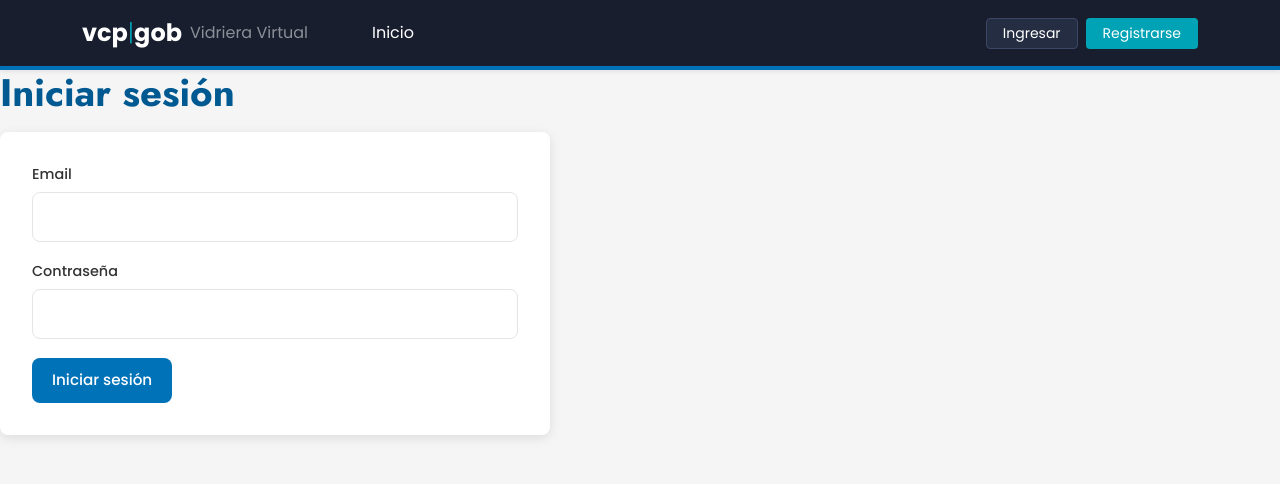
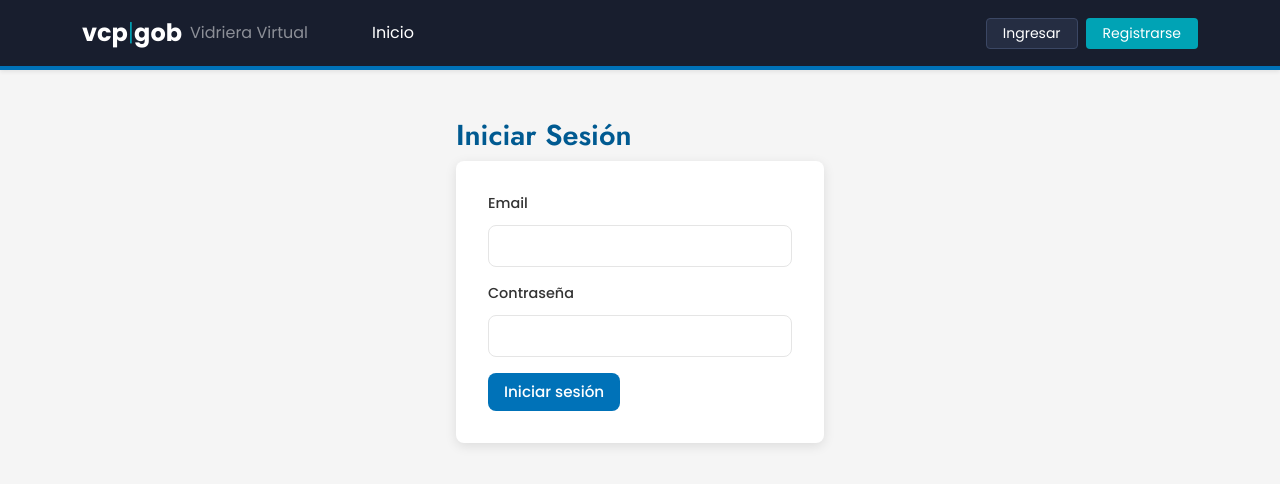
Before and after one commit to gustavoloyola287/vidriera-emprendedores, a React (Vite) app in the folder frontend/: page /login in a window 1280 px wide. Shown: the top 484 px of the page. Built offline with nearby package versions, Linux system fonts and the light colour scheme.

Commit message:
update frontend

```diff
--- a/frontend/src/App.tsx
+++ b/frontend/src/App.tsx
@@ -1,31 +1,27 @@
-import { BrowserRouter, Routes, Route } from "react-router-dom";
 
-import Navbar from './components/Navbar';
-import Home from "./page/Home";
-import Login from "./page/Login";
-import RegistroEmprendedor from "./page/RegistroEmprendedor";
-import DetalleEmprendedor from "./page/DetalleEmprendedor";
+import React from 'react';
+import { BrowserRouter, Routes, Route } from 'react-router-dom';
+import { AuthProvider } from './Context/AuthContext';
+import Navbar from './Components/Navbar';
+import Home from './Page/Home';
+import Login from './Page/Login';
+import RegistroEmprendedor from './Page/RegistroEmprendedor';
+import DetalleEmprendedor from './Page/DetalleEmprendedor';
 
 function App() {
     return (
+    <AuthProvider>
         <BrowserRouter>
-            <Navbar />
-            <Routes>
-                <Route path="/" element={<Home />} />
+        <Navbar />
 
-                <Route path="/login" element={<Login />} />
-
-                <Route
-                    path="/registro"
-                    element={<RegistroEmprendedor />}
-                />
-
-                <Route
-                    path="/emprendedor/:id"
-                    element={<DetalleEmprendedor />}
-                />
+        <Routes>
+            <Route path="/" element={<Home />} />
+            <Route path="/login" element={<Login />} />
+            <Route path="/registro" element={<RegistroEmprendedor />} />
+            <Route path="/emprendedor/:id" element={<DetalleEmprendedor />} />
             </Routes>
         </BrowserRouter>
+        </AuthProvider>
     );
 }
 
--- a/frontend/src/Components/Navbar.tsx
+++ b/frontend/src/Components/Navbar.tsx
@@ -1,25 +1,17 @@
 import React from 'react';
 import { Link, useNavigate } from 'react-router-dom';
+import { useAuth } from '../Context/AuthContext';
 
-interface NavbarProps {
-  user?: {
-    nombre?: string;
-    email?: string;
-    rol?: string;
-  } | null;
-  onLogout?: () => void;
-}
-
-export const Navbar: React.FC<NavbarProps> = ({ user, onLogout }) => {
+export const Navbar: React.FC = () => {
+  const { isAuthenticated, logout } = useAuth();
   const navigate = useNavigate();
 
   const handleLogout = () => {
-    if (onLogout) onLogout();
+    logout();
     navigate('/login');
   };
 
   return (
-    // Agregamos navbar-dark y data-bs-theme="dark" para que el botón hamburguesa se vuelva blanco
     <nav
       className="navbar navbar-expand-lg navbar-dark sticky-top shadow-sm"
       data-bs-theme="dark"
@@ -30,13 +22,12 @@ export const Navbar: React.FC<NavbarProps> = ({ user, onLogout }) => {
         {/* Logo estilo VCP | gob */}
         <Link to="/" className="navbar-brand fw-bold fs-4 d-flex align-items-center text-white text-decoration-none">
           vcp<span style={{ color: '#00A3B5', fontWeight: '300' }}>|</span>gob
-          {/* Cambiamos a text-white-50 para que resalte claramente en el fondo oscuro */}
           <span className="fs-6 text-white-50 ms-2 d-none d-sm-inline fw-normal">
             Vidriera Virtual
           </span>
         </Link>
 
-        {/* Botón Hamburguesa ajustado para fondo oscuro */}
+        {/* Botón Hamburguesa para Mobile */}
         <button
           className="navbar-toggler border-0 focus-ring-none"
           type="button"
@@ -59,20 +50,10 @@ export const Navbar: React.FC<NavbarProps> = ({ user, onLogout }) => {
             </li>
           </ul>
 
-          {/* Estado de Autenticación */}
+          {/* Estado de Autenticación Condicional */}
           <div className="d-flex align-items-lg-center flex-column flex-lg-row gap-2 mt-2 mt-lg-0">
-            {user ? (
+            {isAuthenticated ? (
               <>
-                <span className="badge rounded-pill text-white bg-secondary bg-opacity-20 px-3 py-2 border border-secondary align-self-start align-self-lg-center">
-                  {user.nombre || user.email}
-                </span>
-
-                {user.rol === 'ADMIN' && (
-                  <Link to="/admin" className="btn btn-outline-light btn-sm w-100 w-lg-auto">
-                    Panel Admin
-                  </Link>
-                )}
-
                 <Link to="/mis-productos" className="btn btn-outline-light btn-sm w-100 w-lg-auto">
                   Mis Productos
                 </Link>
--- /dev/null
+++ b/frontend/src/Context/AuthContext.tsx
@@ -0,0 +1,49 @@
+import React, { useState, createContext, useEffect, useContext, type ReactNode } from "react";
+
+// 1. Tipado
+interface AuthContextType {
+    token: string | null;
+    isAuthenticated: boolean;
+    login: (token: string) => void;
+    logout: () => void;
+}
+
+// 2. Creación del contexto
+const AuthContext = createContext<AuthContextType | undefined>(undefined);
+
+// 3. Proveedor (AuthProvider)
+export const AuthProvider: React.FC<{ children: ReactNode }> = ({ children }) => {
+const [token, setToken] = useState<string | null>(null);
+
+useEffect(() => {
+        const storedToken = localStorage.getItem("token");
+        if (storedToken) setToken(storedToken);
+    }, []);
+
+    const login = (newToken: string) => {
+        localStorage.setItem("token", newToken);
+        setToken(newToken);
+    };
+
+const logout = () => {
+    localStorage.removeItem("token");
+    setToken(null);
+};
+
+const isAuthenticated = token !== null;
+
+return (
+    <AuthContext.Provider value={{ token, isAuthenticated, login, logout }}>
+    {children}
+    </AuthContext.Provider>
+);
+};
+
+// 4. Hook personalizado (AQUÍ ES DONDE SE DECLARA Y EXPORTA)
+export const useAuth = () => {
+const context = useContext(AuthContext);
+if (!context) {
+    throw new Error("useAuth debe usarse dentro de un AuthProvider");
+}
+return context;
+};
--- a/frontend/src/Page/Login.tsx
+++ b/frontend/src/Page/Login.tsx
@@ -1,27 +1,32 @@
-import { useState } from "react";
+import React, { useState } from 'react';
+import { useNavigate } from 'react-router-dom';
+import { useAuth } from '../Context/AuthContext';
 
-function Login() {
-    const [email, setEmail] = useState("");
-    const [clave, setClave] = useState("");
-    const [error, setError] = useState("");
+export const Login: React.FC = () => {
+    const [email, setEmail] = useState('');
+    const [clave, setClave] = useState('');
+    const [error, setError] = useState<string | null>(null);
     const [cargando, setCargando] = useState(false);
 
+    const { login } = useAuth();
+    const navigate = useNavigate();
+
     function validarDatos(): boolean {
-        if (email.trim() === "") {
-            setError("Ingrese su email");
+        if (email.trim() === '') {
+        setError('Ingrese su email');
         return false;
         }
 
-        if (clave.trim() === "") {
-            setError("Ingrese su contraseña");
+        if (clave.trim() === '') {
+        setError('Ingrese su contraseña');
         return false;
         }
 
-        setError("");
+        setError(null);
         return true;
     }
 
-    function manejarSubmit(event: React.FormEvent<HTMLFormElement>) {
+    const manejarSubmit = async (event: React.FormEvent<HTMLFormElement>) => {
         event.preventDefault();
 
         if (!validarDatos()) {
@@ -30,42 +35,70 @@ function Login() {
 
         setCargando(true);
 
-        // Acá después conectamos con el backend y JWT
+        try {
+        // Petición al backend en Spring Boot
+        const response = await fetch('http://localhost:8080/api/auth/login', {
+            method: 'POST',
+            headers: { 'Content-Type': 'application/json' },
+            body: JSON.stringify({ email, password: clave }), // Mapeamos clave -> password para la API
+        });
+
+        if (response.ok) {
+            const data = await response.json();
+
+            // 1. Guardamos el token en el AuthContext global
+            login(data.token);
+
+            // 2. Redirigimos al inicio/panel
+            navigate('/');
+        } else {
+            setError('Credenciales incorrectas. Verificá tu correo y contraseña.');
         }
+        } catch (err) {
+        console.error('Error al conectar con el servidor:', err);
+        setError('Ocurrió un error al conectar con el servidor.');
+        } finally {
+        setCargando(false); // Liberamos el botón cuando finaliza la petición
+        }
+    };
 
     return (
-        <div>
-            <h1>Iniciar sesión</h1>
+        <div style={{ maxWidth: '400px', margin: '2rem auto', padding: '1rem' }}>
+        <h2>Iniciar Sesión</h2>
+
+        {error && <p style={{ color: 'red' }}>{error}</p>}
 
         <form onSubmit={manejarSubmit}>
-
-                <div>
+            <div style={{ marginBottom: '1rem' }}>
             <label>Email</label>
             <input
                 type="email"
                 value={email}
                 onChange={(event) => setEmail(event.target.value)}
+                style={{ width: '100%', padding: '0.5rem', marginTop: '0.25rem' }}
             />
             </div>
 
-                <div>
+            <div style={{ marginBottom: '1rem' }}>
             <label>Contraseña</label>
             <input
                 type="password"
                 value={clave}
                 onChange={(event) => setClave(event.target.value)}
+            style={{ width: '100%', padding: '0.5rem', marginTop: '0.25rem' }}
             />
             </div>
 
-                {error && <p>{error}</p>}
-
-                <button type="submit" disabled={cargando}>
-                    {cargando ? "Ingresando..." : "Iniciar sesión"}
+            <button
+            type="submit"
+            disabled={cargando}
+            style={{ padding: '0.5rem 1rem', cursor: cargando ? 'not-allowed' : 'pointer' }}
+            >
+            {cargando ? 'Ingresando...' : 'Iniciar sesión'}
             </button>
-
         </form>
         </div>
     );
-}
+    };
 
 export default Login;
```
Lines whose indentation alone changed are shown as unchanged.
